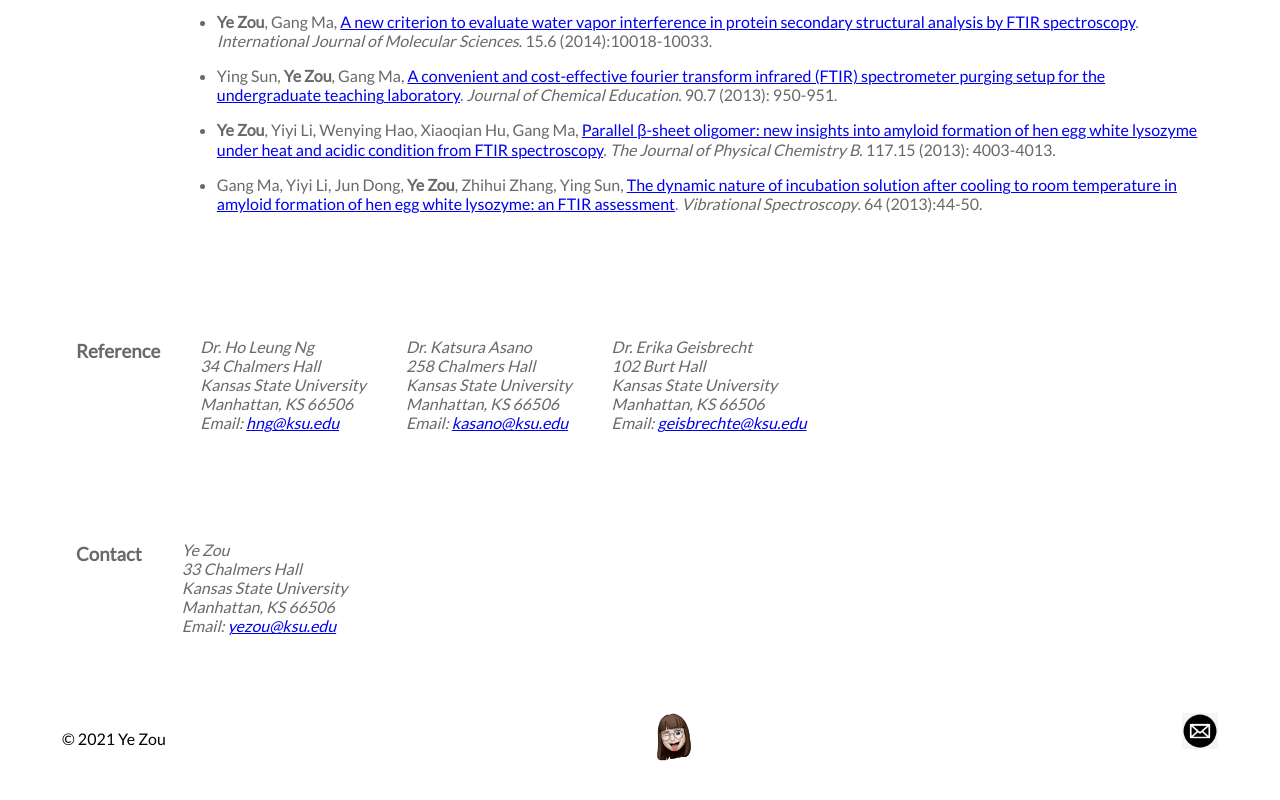
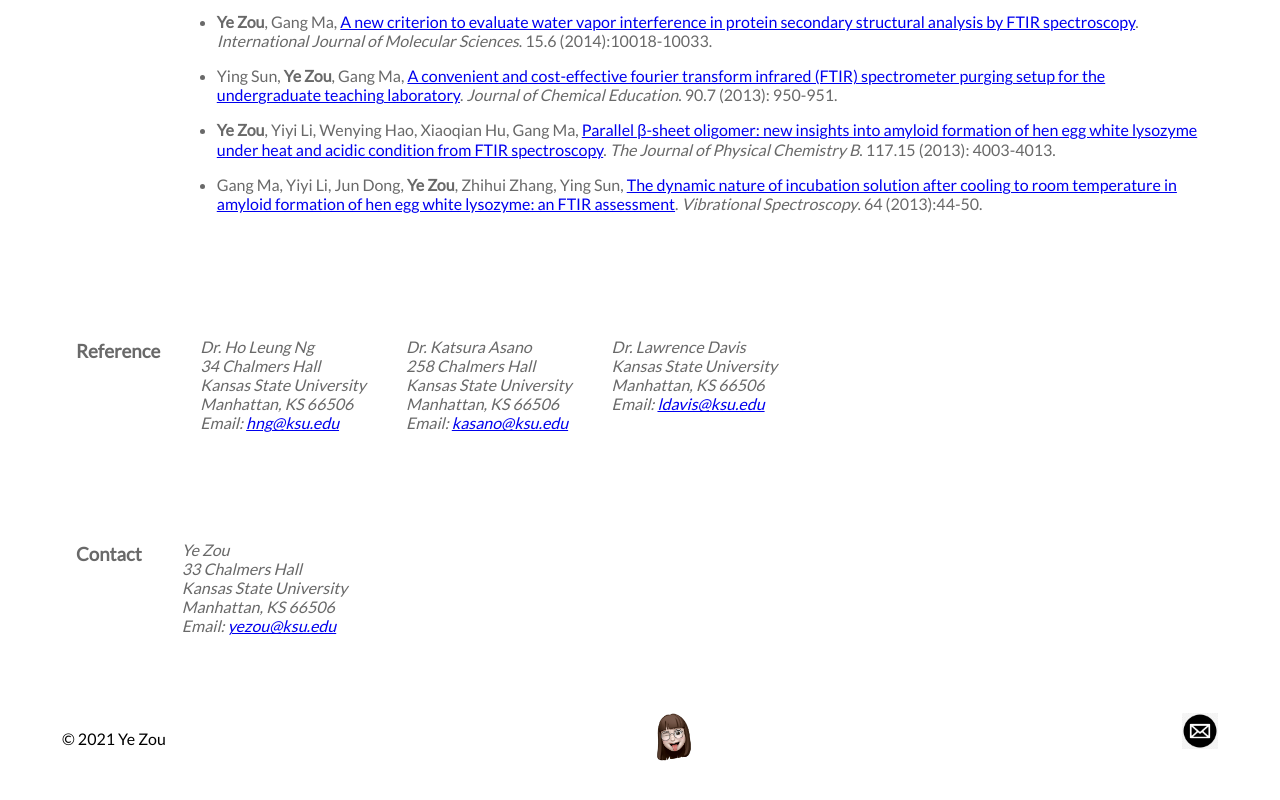
Before and after one commit to yezous/yezou.com, a plain HTML site: page about.html in a window 1280 px wide. Shown: the part 3953-4753 px from the top of the page. Drawn offline with Linux system fonts and the light colour scheme.

Commit message:
Update about.html

```diff
--- a/about.html
+++ b/about.html
@@ -233,11 +233,10 @@
 
                 <ul>
                     <address>
-                        Dr. Erika Geisbrecht<br>
-                        102 Burt Hall<br>
+                        Dr. Lawrence Davis<br>
                         Kansas State University<br>
                         Manhattan, KS 66506<br>
-                        Email: <a href="geisbrechte@ksu.edu">geisbrechte@ksu.edu</a><br>
+                        Email: <a href="ldavis@ksu.edu">ldavis@ksu.edu</a><br>
                     </address>
                 </ul>
             </div>
```
